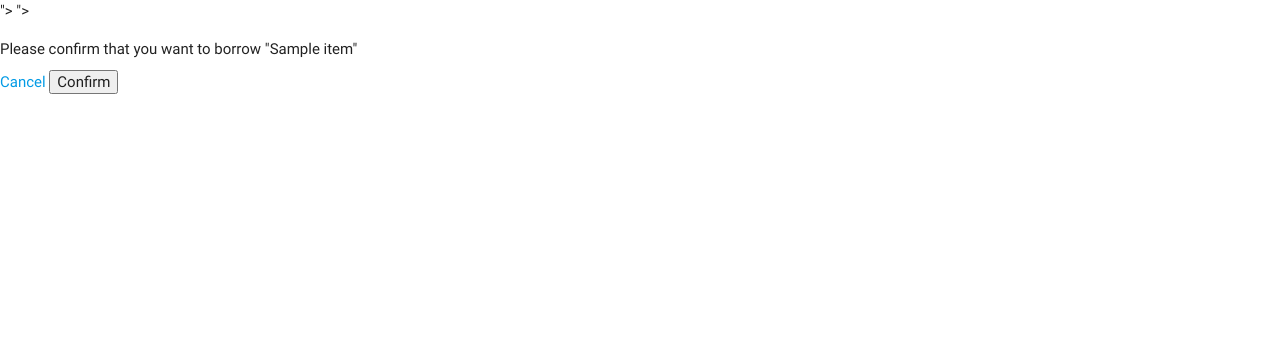
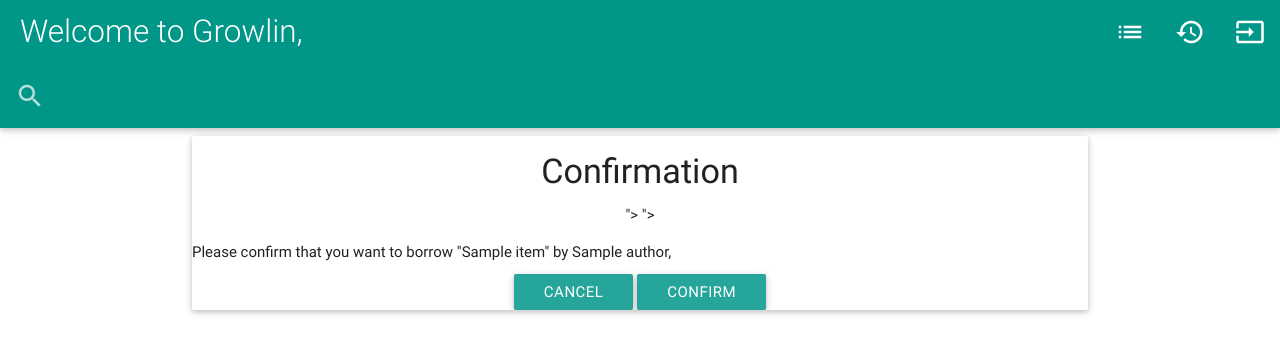
Before and after one commit to badrihippo/growlin, a Python web app: template growlin/templates/user/borrow.htm in a window 1280 px wide. Shown: the top 354 px of the page. Run offline with Jinja, Linux system fonts and the light colour scheme; the template is opened without the code that fills it: most values are stand-ins (such as "Sample title", 1, 10 or a date in 2020); form fields are guessed from the names that the template uses.

Commit message:
Prettify borrow screen

```diff
--- a/growlin/templates/user/borrow.htm
+++ b/growlin/templates/user/borrow.htm
@@ -1,27 +1,33 @@
-{% extends 'base.htm' %}
-{% block content %}
+{% extends 'user/base_user.htm' %}
+{% block user_content %}
+<div class="container">
+  <div class="card hoverable center-align">
     <form action="{{url_for('user_borrow')}}" method="POST">
       {% if error or form.errors%}
-<ul style="color: red">
-  <li>{{error}}</li>
+      <ul class="card-panel red lighten-1">
+        <li>{{ error }}</li>
         {% for field_name, field_errors in form.errors|dictsort if field_errors %}
           {% for error in field_errors %}
-      <li>{{error}}</li>
+            <li class="white-text" style="font-weight:300" height="50px">{{error}}</li>
           {% endfor %}
         {% endfor %}
       </ul>
       {% endif %}
       {{form.csrf_token}}
       {% if form.item %}{# implies borrow confirmation #}
+      <h4>Confirmation</h4>
       <input id="item" name="item" type="hidden" value="{{form.item}}">
       <input id="accession" name="accession" type="hidden" value="{{form.accession}}">
-<p>Please confirm that you want to borrow "{{item.title}}"</p>
-<a href="{{url_for('user_shelf')}}">Cancel</a>
-<input type="submit" value="Confirm" />
+      <p>Please confirm that you want to borrow "{{item.title}}"{% if item.authors %} by {% for author in item.authors %}{{ author.name }}, {% endfor %}{% endif %}</p>
+      <a class="btn btn-default" href="{{url_for('user_shelf')}}">Cancel</a>
+      <input class="btn btn-primary" type="submit" value="Confirm" />
       {% else %}
-<p>Enter accession: {{form.accession}}</p>
-<a href="{{url_for('user_shelf')}}">Cancel</a>
-<input type="submit" value="Next" />
+      <h4>Enter accession</h4>
+      <p>{{form.accession}}</p>
+      <a class="btn btn-default" href="{{url_for('user_shelf')}}">Cancel</a>
+      <input class="btn btn-primary" type="submit" value="Next" />
       {% endif %}
     </form>
+  </div>
+</div>
 {% endblock %}
```
Lines whose indentation alone changed are shown as unchanged.
